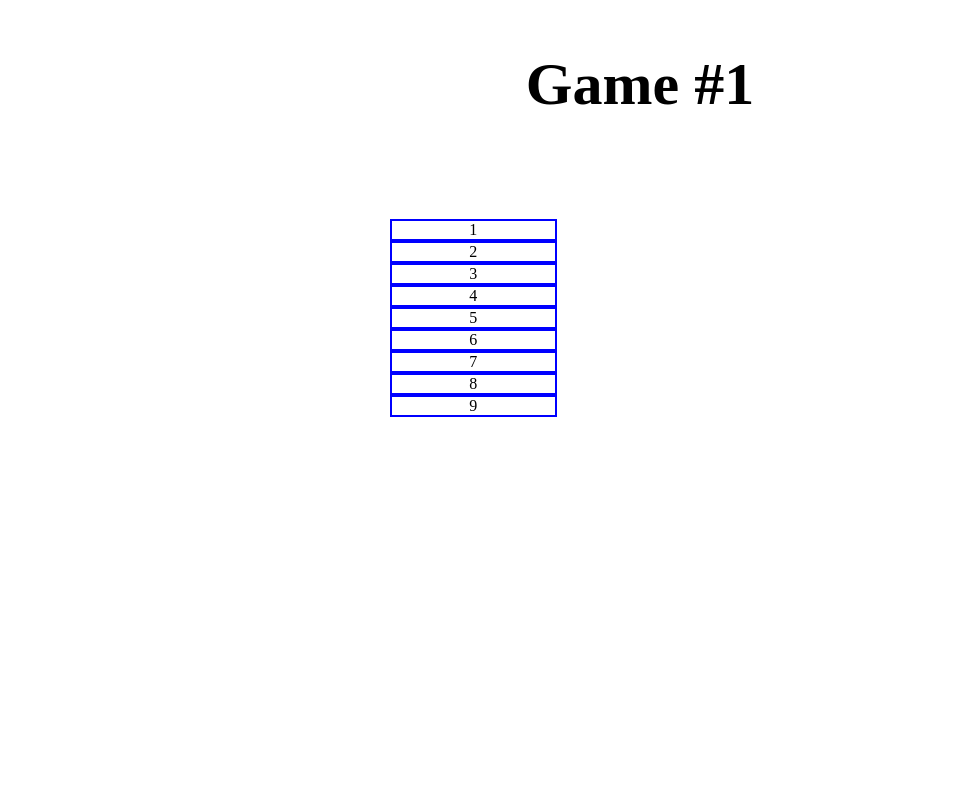
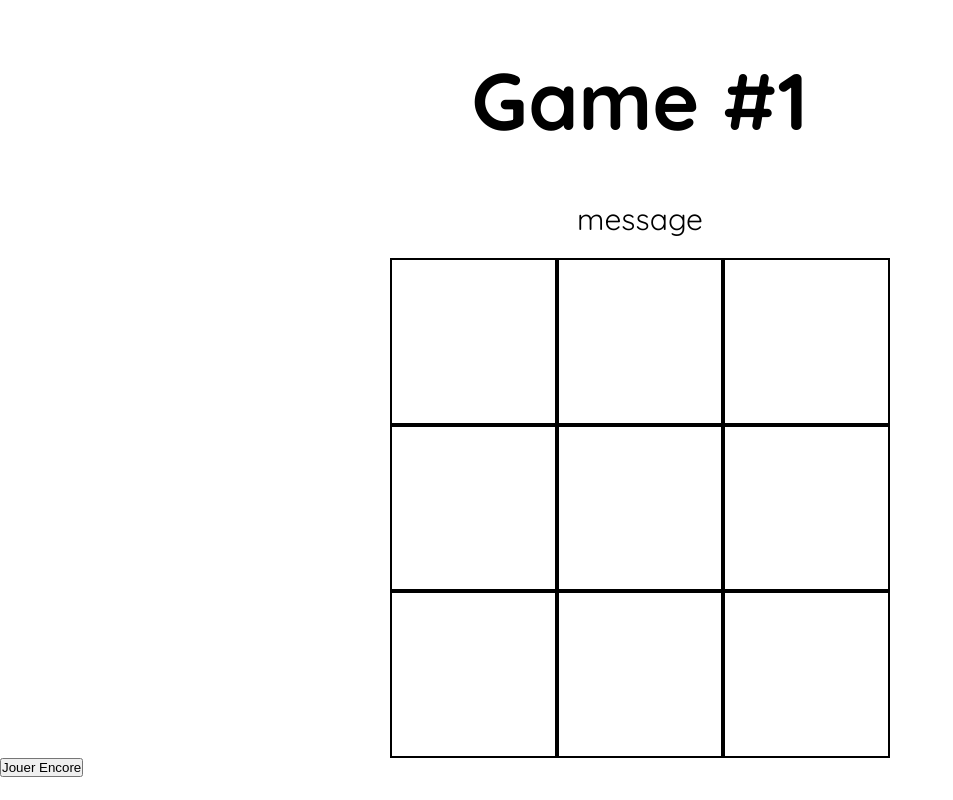
Before and after one commit to ZoeVaillant/root_zoe00, a plain HTML site: page public_html/web3/tic-tac-toe/index.html in a window 1280 px wide. Shown: the whole page, without its empty margins (0-953 px from the left). Drawn offline with Linux system fonts and the light colour scheme.

Commit message:
tic-tac-toe game - base FINISHED

```diff
--- a/public_html/web3/tic-tac-toe/index.css
+++ b/public_html/web3/tic-tac-toe/index.css
@@ -4,25 +4,50 @@
     box-sizing: border-box;
 }
 
-h1{
-    text-align: center;
-    font-size: 60px;
-    margin-bottom: 100px;
-    margin-top: 50px;
+body{
+   font-family: "Quicksand", sans-serif;
 
 }
-#grid{
+
+header{
+    text-align: center;
+    font-size: 40px;
+    margin-bottom: 50px;
+    margin-top: 50px;
+}
+
+#grille{
     display: grid;
     grid-template-columns: 1fr 1fr 1fr;
     grid-template-rows: 1fr 1fr 1fr;
     justify-self: center;
     width: 500px;
-    height: 500px
+    height: 500px;
 
 }
 
-#grid figure{
+.case{
+    display: grid;
+    place-items: center;
+    font-size: 3rem;
+    font-weight: 900;
+}
+
+div{
+    place-items: center;
+}
+
+#grille div{
+    border: 2px solid rgb(0, 0, 0);
+}
+
+#message{
     text-align: center;
-    border: 2px solid blue;
+    font-size: 30px;
+    margin-bottom: 20px;
+}
 
+button{
+    display: block;
+    justify-content: center;
 }
--- a/public_html/web3/tic-tac-toe/index.html
+++ b/public_html/web3/tic-tac-toe/index.html
@@ -4,56 +4,40 @@
     <meta charset="UTF-8">
     <meta name="viewport" content="width=device-width, initial-scale=1.0">
     <title>Tic Tac Toe</title>
+    <link rel="preconnect" href="https://fonts.googleapis.com">
+    <link rel="preconnect" href="https://fonts.gstatic.com" crossorigin>
+    <link href="https://fonts.googleapis.com/css2?family=Quicksand:wght@300..700&display=swap" rel="stylesheet">
     <link rel="stylesheet" href="../tic-tac-toe/index.css">
 </head>
 <body>
-    <article>
-        <h1>Game #1</h1>
-    </article>
+    <main>
+        <header>
+            <h1>Game #1</h1>
+        </header>
 
-    <article id="grid">
         <section>
-            <figure>
-                <p>1</p>
-            </figure>
-
-            <figure>
-                 <p>2</p>
-            </figure>
-
-            <figure>
-                <p>3</p>
-            </figure>
-
-            <figure>
-                <p>4</p>
-            </figure>
-
-            <figure>
-                <p>5</p>
-            </figure>
-
-            <figure>
-                <p>6</p>
-            </figure>
-
-            <figure>
-                <p>7</p>
-            </figure>
-
-            <figure>
-                <p>8</p>
-            </figure>
-
-            <figure>
-                <p>9</p>
-            </figure>
+            <p id="message">message</p>
         </section>
 
         <section>
+            <article id="grille">
+                 <div class="case"></div>
+                 <div class="case"></div>
+                 <div class="case"></div>
+                 <div class="case"></div>
+                 <div class="case"></div>
+                 <div class="case"></div>
+                 <div class="case"></div>
+                 <div class="case"></div>
+                 <div class="case"></div>
+            </article>
+        </section>
 
+        <section>
+            <button id="replay">Jouer Encore</button>
         </section>
-    </article>
 
+    </main>
+    <script src="../tic-tac-toe/index.js"></script>
 </body>
 </html>
--- /dev/null
+++ b/public_html/web3/tic-tac-toe/index.js
@@ -0,0 +1,62 @@
+let cases = document.querySelectorAll(".case");
+let replayBtn = document.querySelector("#replay");
+let paneauMessage = document.querySelector("#message");
+
+let joueurX = true;
+let gagnant = '';
+const patrons = [
+    [0,1,2],
+    [0,3,6],
+    [0,4,8],
+    [1,4,7],
+    [2,5,8],
+    [2,4,6],
+    [3,4,5],
+    [6,7,8]
+];
+
+for (let boite of cases){
+    boite.active = true;
+    boite.addEventListener("click", function(){
+        if (boite.active) {
+            if (joueurX) {
+               boite.innerText = "X";
+               joueurX = false;
+            }
+
+            else {
+                boite.innerText = "O";
+                joueurX = true;
+            }
+        }
+        boite.active = false;
+        valide();
+
+    });
+
+}
+
+const valide = function() {
+    for (let patron of patrons) {
+        let val1 = cases[patron[0]].innerText;
+        let val2 = cases[patron[1]].innerText;
+        let val3 = cases[patron[2]].innerText;
+
+        if(val1 &&
+            val1 === val2 &&
+            val1 === val3) {
+                console.log(`Le Ganant est ${val1}`);
+                for (let boite of cases){
+                    boite.active = false;
+                }
+            }
+    }
+}
+
+replayBtn.addEventListener("click", function() {
+    for (let boite of cases){
+        boite.active = true;
+        boite.innerText = "";
+        joueurX = true;
+    }
+});
```
